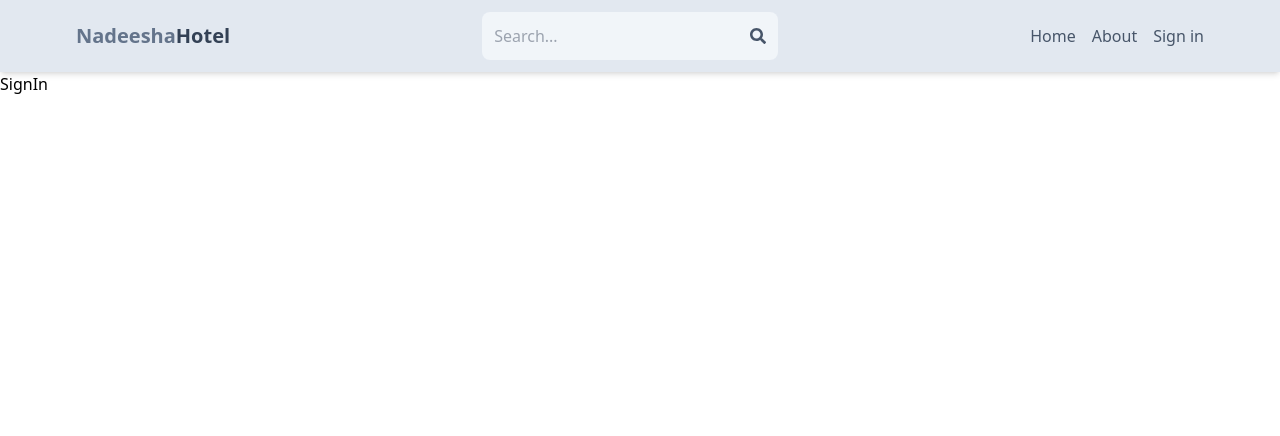
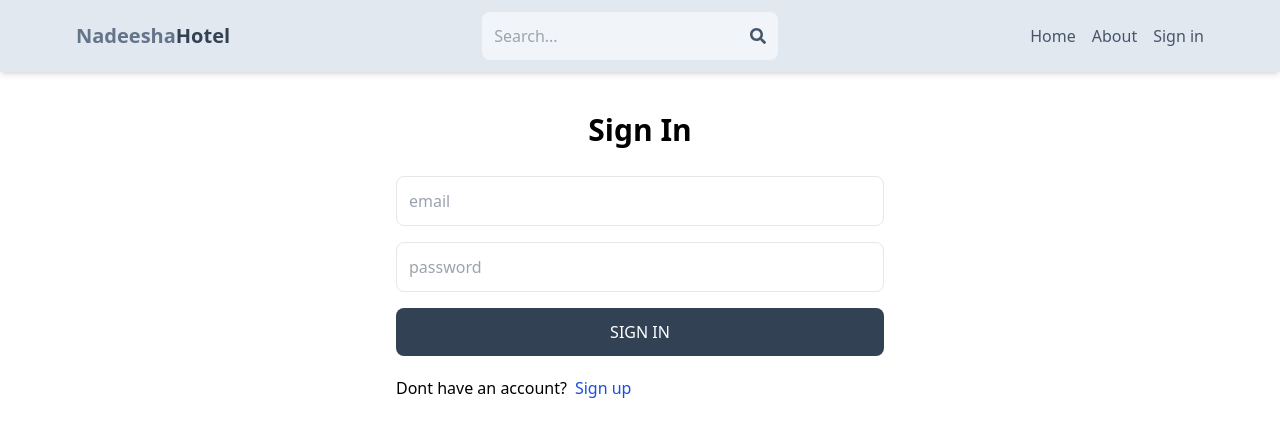
Before and after one commit to NadeeshaSumanasekara/FindAStay, a React (Vite) app in the folder client/: page /sign-in in a window 1280 px wide. Shown: the top 436 px of the page. Built offline with nearby package versions, Linux system fonts and the light colour scheme.

Commit message:
complete sign in page functionality

```diff
--- a/client/src/pages/SignIn.jsx
+++ b/client/src/pages/SignIn.jsx
@@ -1,7 +1,76 @@
-import React from 'react'
+import { useState } from "react";
+import { Link, useNavigate } from "react-router-dom";
 
 export default function SignIn() {
+  const [formData, setFormData] = useState({});
+  const [error, setError] = useState(null);
+  const [loading, setLoading] = useState(false);
+  const navigate = useNavigate();
+  const handleChange = (e) => {
+    setFormData({
+      ...formData,
+      [e.target.id]: e.target.value,
+    });
+  };
+
+  const handleSubmit = async (e) => {
+    e.preventDefault();
+    try {
+      setLoading(true);
+      const res = await fetch("/api/auth/signin", {
+        method: "POST",
+        headers: {
+          "Content-Type": "application/json",
+        },
+        body: JSON.stringify(formData),
+      });
+      const data = await res.json();
+      console.log(data);
+      if (data.success === false) {
+        setLoading(false);
+        setError(data.message);
+        return;
+      }
+      setLoading(false);
+      setError(null);
+      navigate("/");
+    } catch (error) {
+      setLoading(false);
+      setError(error.message);
+    }
+  };
+
   return (
-    <div>SignIn</div>
-  )
+    <div className="p-3 max-w-lg mx-auto">
+      <h1 className="text-3xl text-center font-semibold my-7">Sign In</h1>
+      <form onSubmit={handleSubmit} className="flex flex-col gap-4">
+        <input
+          type="email"
+          placeholder="email"
+          className="border p-3 rounded-lg"
+          id="email"
+          onChange={handleChange}
+        />
+        <input
+          type="password"
+          placeholder="password"
+          className="border p-3 rounded-lg"
+          id="password"
+          onChange={handleChange}
+        />
+        <button
+          disabled={loading}
+          className="bg-slate-700 text-white p-3 rounded-lg uppercase hover:placeholder-opacity-95 disabled:placeholder-opacity-80"
+        >
+          {loading ? "Loading..." : "Sign In"}
+        </button>
+      </form>
+      <div className="flex gap-2 mt-5">
+        <p>Dont have an account?</p>
+        <Link to={"/sign-up"}>
+          <span className="text-blue-700">Sign up</span>
+        </Link>
+      </div>
+    </div>
+  );
 }
```
